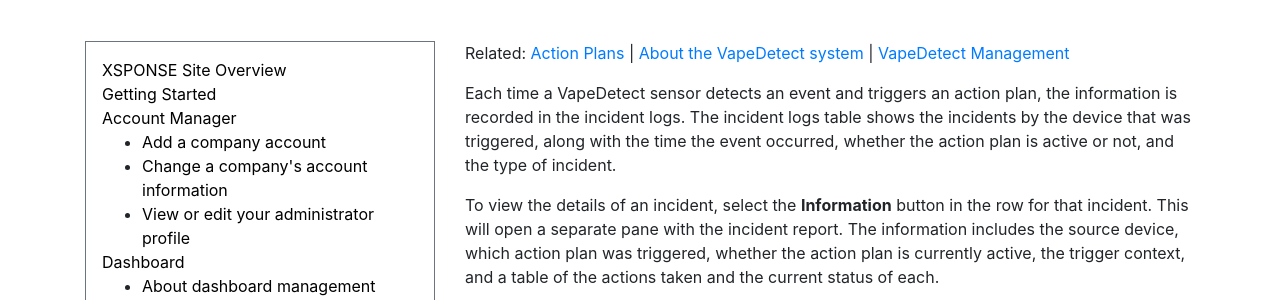
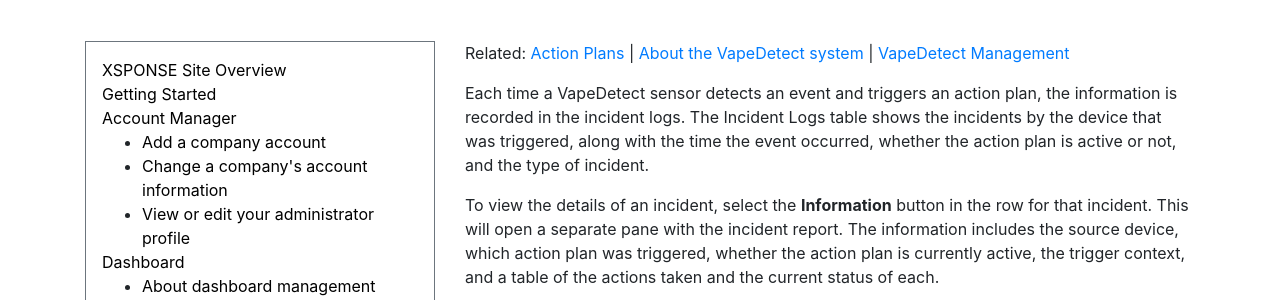
Before and after one commit to NrsSystems/docs, a Jekyll site: the page built from general-ops/incident-logs.md, in a window 1280 px wide. Shown: the part 302-602 px from the top of the page. Built offline with Jekyll 4.4.1, drawn with Linux system fonts in a browser that asks for light colours; our own code applies the rules of GitHub Pages for plain Markdown files.

```diff
--- a/general-ops/incident-logs.md
+++ b/general-ops/incident-logs.md
@@ -4,7 +4,7 @@ abstract: The Incident Logs management pane allows you to view all recorded inci
 ---
 Related: [Action Plans](action-plans.md) \| [About the VapeDetect system](../vape-detect/about-vapedetect.md) \| [VapeDetect Management](../vape-detect/vapedetect-management.md)
 
-Each time a VapeDetect sensor detects an event and triggers an action plan, the information is recorded in the incident logs. The incident logs table shows the incidents by the device that was triggered, along with the time the event occurred, whether the action plan is active or not, and the type of incident.
+Each time a VapeDetect sensor detects an event and triggers an action plan, the information is recorded in the incident logs. The Incident Logs table shows the incidents by the device that was triggered, along with the time the event occurred, whether the action plan is active or not, and the type of incident.
 
 To view the details of an incident, select the **Information** button in the row for that incident. This will open a separate pane with the incident report. The information includes the source device, which action plan was triggered, whether the action plan is currently active, the trigger context, and a table of the actions taken and the current status of each.
 
```
